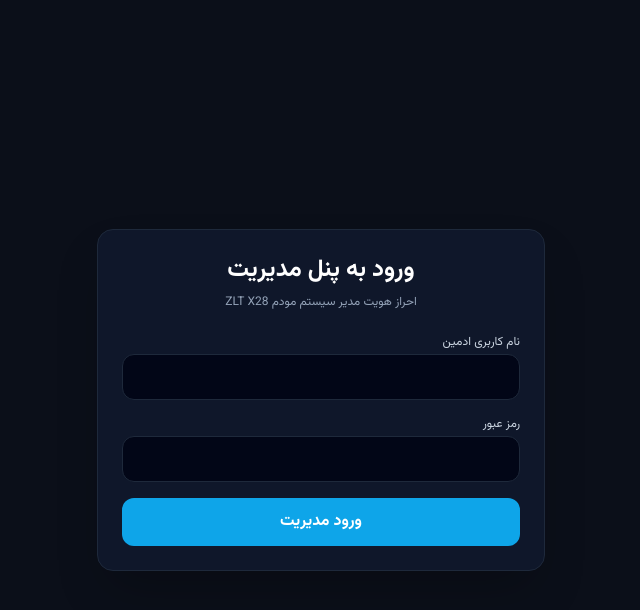
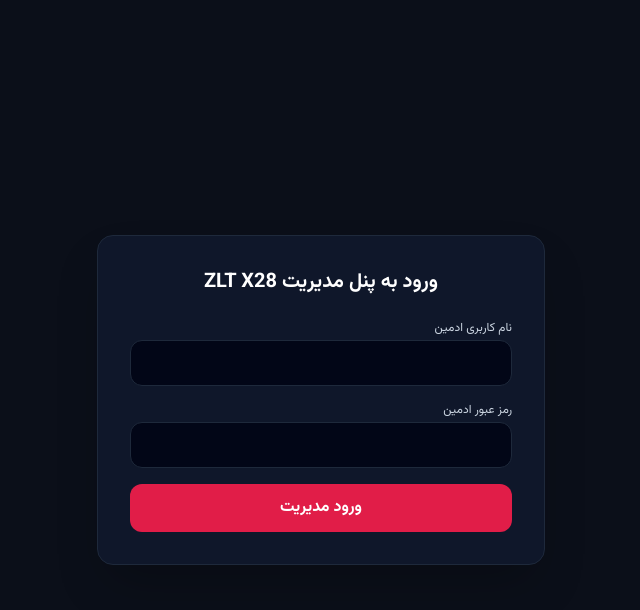
Before and after one commit to abozarkh98-oss/Endzltx28, a Flask app: page /admin/login in a window 1280 px wide. Shown: the top 610 px of the page, without its empty margins (319-959 px from the left). Run offline with Flask 3, Linux system fonts and the light colour scheme; some libraries are stand-ins or nearby versions.

Commit message:
Update admin_login.html

```diff
--- a/templates/admin_login.html
+++ b/templates/admin_login.html
@@ -3,27 +3,27 @@
 <head>
     <meta charset="UTF-8">
     <meta name="viewport" content="width=device-width, initial-scale=1.0">
-    <title>ورود مدیریت - ZLT X28</title>
+    <title>ورود مدیریت</title>
     <script src="https://cdn.tailwindcss.com"></script>
     <link href="https://fonts.googleapis.com/css2?family=Vazirmatn:wght@400;700&display=swap" rel="stylesheet">
-    <style>body { font-family: 'Vazirmatn', sans-serif; background-color: #0b0f19; }</style>
+    <style>body { font-family: 'Vazirmatn', sans-serif; background-color: #0b0f19; color: #f3f4f6; }</style>
 </head>
 <body class="min-h-screen flex items-center justify-center p-4">
-    <div class="bg-slate-900 border border-slate-800 rounded-2xl max-w-md w-full p-6 shadow-2xl">
-        <div class="text-center mb-6">
-            <h2 class="text-2xl font-bold text-white mb-2">ورود به پنل مدیریت</h2>
-            <p class="text-xs text-slate-400">احراز هویت مدیر سیستم مودم ZLT X28</p>
-        </div>
+    <div class="bg-slate-900 border border-slate-800 p-8 rounded-2xl max-w-md w-full shadow-2xl">
+        <h2 class="text-xl font-bold text-center text-white mb-6">ورود به پنل مدیریت ZLT X28</h2>
+        {% if error %}
+            <div class="bg-rose-500/10 border border-rose-500/30 text-rose-400 p-3 rounded-xl text-xs text-center mb-4">{{ error }}</div>
+        {% endif %}
         <form action="/admin/login" method="POST" class="space-y-4">
             <div>
                 <label class="block text-xs font-medium text-slate-300 mb-1">نام کاربری ادمین</label>
-                <input type="text" name="username" required class="w-full bg-slate-950 border border-slate-800 rounded-xl px-4 py-3 text-sm text-white focus:outline-none focus:border-sky-500">
+                <input type="text" name="username" required class="w-full bg-slate-950 border border-slate-800 rounded-xl px-4 py-3 text-sm text-white">
             </div>
             <div>
-                <label class="block text-xs font-medium text-slate-300 mb-1">رمز عبور</label>
-                <input type="password" name="password" required class="w-full bg-slate-950 border border-slate-800 rounded-xl px-4 py-3 text-sm text-white focus:outline-none focus:border-sky-500">
+                <label class="block text-xs font-medium text-slate-300 mb-1">رمز عبور ادمین</label>
+                <input type="password" name="password" required class="w-full bg-slate-950 border border-slate-800 rounded-xl px-4 py-3 text-sm text-white">
             </div>
-            <button type="submit" class="w-full bg-sky-500 hover:bg-sky-400 text-white font-semibold py-3 rounded-xl transition">ورود مدیریت</button>
+            <button type="submit" class="w-full bg-rose-600 hover:bg-rose-500 text-white font-semibold py-3 rounded-xl transition">ورود مدیریت</button>
         </form>
     </div>
 </body>
```
